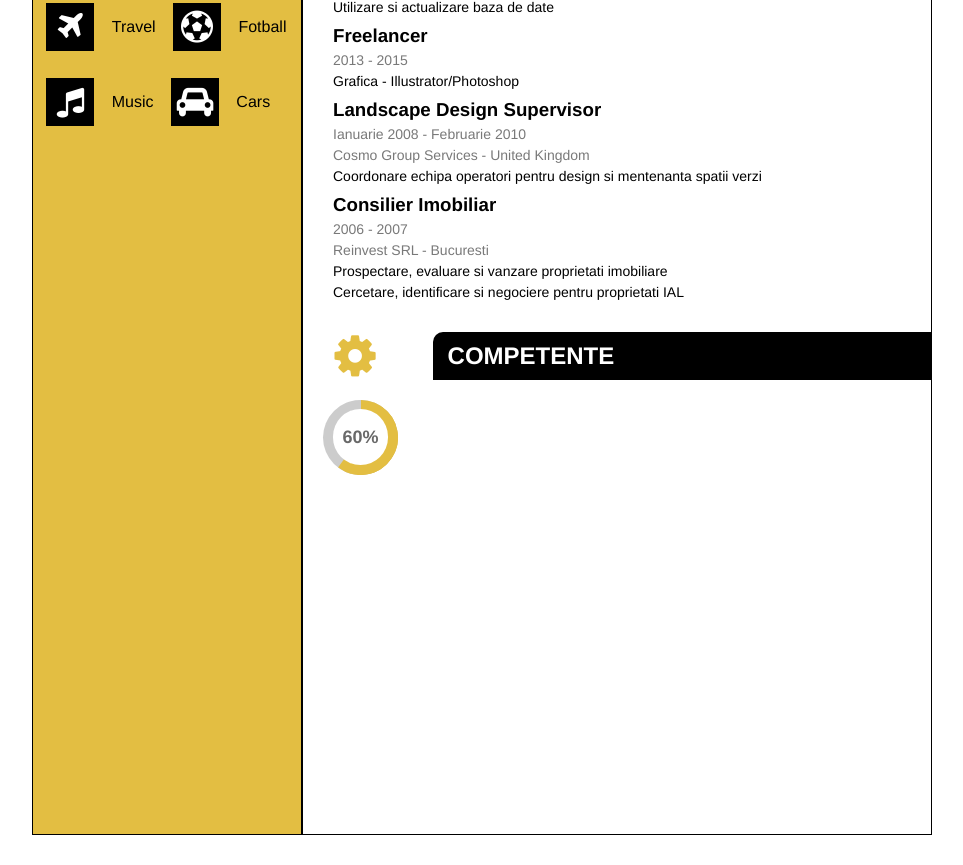
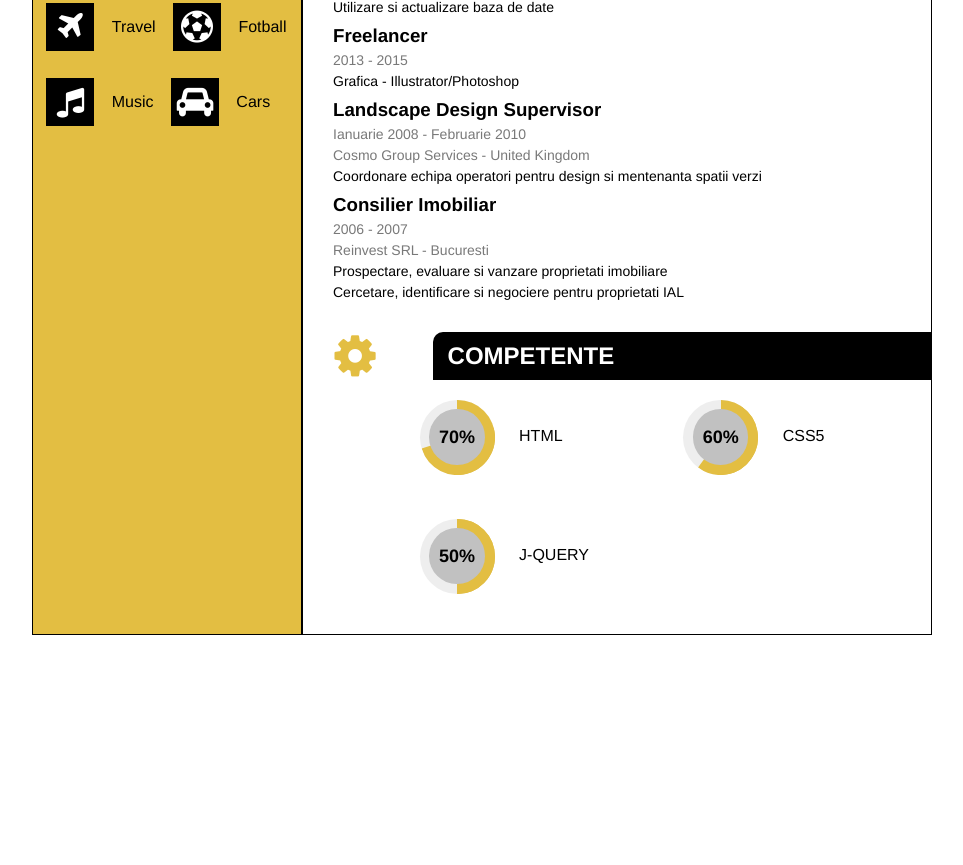
Before and after one commit to TheOldOwl/personal-profile, a website: page cv.html in a window 1280 px wide. Shown: the part 695-1560 px from the top of the page, without its empty margins (158-1121 px from the left). After the commit the page ends 1360 px from the top, so only its background shows below. Drawn offline with Linux system fonts and the light colour scheme.

Commit message:
update circle precentage

```diff
--- a/cv.html
+++ b/cv.html
@@ -127,12 +127,35 @@
 				</div>
 			</div>
 			<!--Percentage circles-->
-			<div class="p-circle over50 p60">
-				<span>60%</span>
-				<div class="slice">
-					<div class="first50-bar"></div>
-					<div class="value-bar"></div>
+			<div class="c-container">
+				<div class="p-circle over50 p70">
+					<span>70%</span>
+					<div class="slice">
+						<div class="first50-bar"></div>
+						<div class="value-bar"></div>
+					</div>
 				</div>
+				<p id="c-title">HTML</p>
+			</div>
+			<div class="c-container">
+				<div class="p-circle over50 p60">
+					<span>60%</span>
+					<div class="slice">
+						<div class="first50-bar"></div>
+						<div class="value-bar"></div>
+					</div>
+				</div>
+				<p id="c-title">CSS5</p>
+			</div>
+			<div class="c-container">
+				<div class="p-circle over50 p50">
+					<span>50%</span>
+					<div class="slice">
+						<div class="first50-bar"></div>
+						<div class="value-bar"></div>
+					</div>
+				</div>
+				<p id="c-title">J-QUERY</p>
 			</div>
 		</div>
 	</div>
--- a/styles/cv.css
+++ b/styles/cv.css
@@ -11,7 +11,7 @@
 
 .frame-container {
 	width: 900px;
-	height: 1500px;
+	height: 1300px;
 	margin: 30px auto;
 }
 
@@ -183,13 +183,14 @@
 /* Percentage circles */
 
 .p-circle {
+	display: inline-block;
 	font-size: 15px;
 	margin: 20px;
 	position: relative;
 	padding: 0;
 	width: 5em;
 	height: 5em;
-	background-color: #cccccc;
+	background-color: #eeeeee;
 	border-radius: 50%;
 	line-height: 5em;
 }
@@ -204,7 +205,7 @@
 	border-radius: 50%;
 	width: 3.7em;
 	height: 3.7em;
-	background-color: #FFF;
+	background-color: #c1c1c1;
 	content: " ";
 }
 
@@ -216,7 +217,7 @@
 	width: 100%;
 	text-align: center;
 	display: block;
-	color: #696969;
+	color: #000;
 	z-index: 2;
 }
 
@@ -254,3 +255,26 @@
 .p-circle.p60 .value-bar {
 	transform: rotate(216deg);
 }
+
+.p-circle.p70 .value-bar {
+	transform: rotate(252deg);
+}
+
+.p-circle.p50 .value-bar {
+	transform: rotate(180deg)
+}
+
+.c-container {
+	display: inline-block;
+	margin-left: 96.6px;
+	font-family: Helvetica, sans-serif;
+}
+
+.c-container p {
+	display: inline-block;
+}
+
+#c-title {
+	vertical-align: top;
+	line-height: 7em;
+}
```
